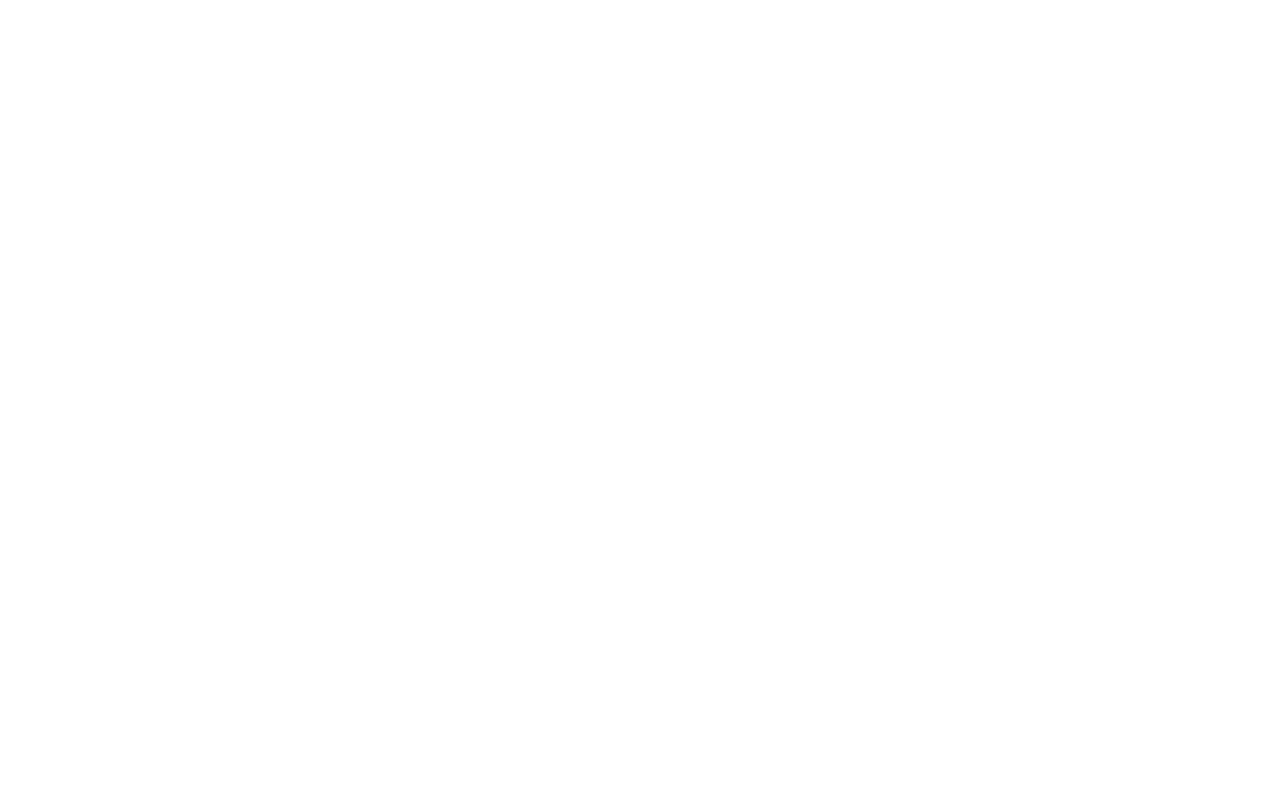
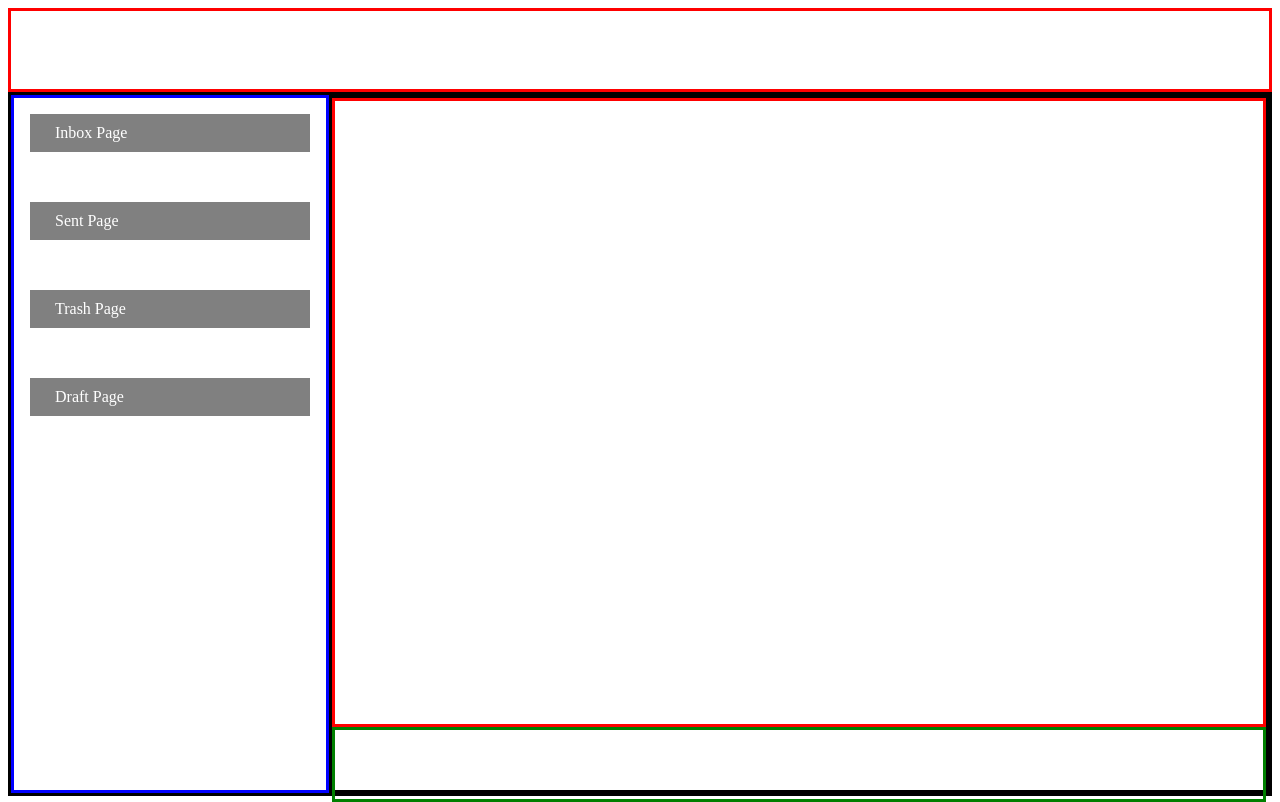
Before and after one commit to karthickvkumar/react-learning-batch-1, a React (Create React App) app: page /mail in a window 1280 px wide. Built offline with nearby package versions, Linux system fonts and the light colour scheme.

Commit message:
nested routing

```diff
--- a/src/App.js
+++ b/src/App.js
@@ -5,6 +5,7 @@
 import Contact from './pages/contact';
 import Product from './pages/product';
 import LoginPage from './pages/login-page';
+import Mail from './pages/mail';
 
 class App extends Component{
 
@@ -17,6 +18,7 @@
           <Route path="/about-us" component={AboutUs}></Route>
           <Route path="/contact" component={Contact}></Route>
           <Route path="/product" component={Product}></Route>
+          <Route path="/mail" component={Mail}></Route>
         </Switch>
       </BrowserRouter>
     )
--- /dev/null
+++ b/src/pages/draft-page.js
@@ -0,0 +1,14 @@
+import React, {Component} from "react";
+
+class Draft extends Component{
+
+  render(){
+    return(
+      <div>
+        <h1>This is a Draft Page</h1>
+      </div>
+    )
+  }
+}
+
+export default Draft;
--- a/src/pages/home.js
+++ b/src/pages/home.js
@@ -14,6 +14,8 @@
         <NavLink to="/product">Products</NavLink>
         <br/>
         <NavLink to="/contact">Contact</NavLink>
+        <br/>
+        <NavLink to="/mail">Go to Mail Page</NavLink>
       </div>
     )
   }
--- /dev/null
+++ b/src/pages/inbox-page.js
@@ -0,0 +1,14 @@
+import React, {Component} from "react";
+
+class Inbox extends Component{
+
+  render(){
+    return(
+      <div>
+        <h1>This is a Inbox Page</h1>
+      </div>
+    )
+  }
+}
+
+export default Inbox;
--- /dev/null
+++ b/src/pages/mail.js
@@ -0,0 +1,43 @@
+import React , {Component} from "react";
+import {Switch, Route, NavLink} from 'react-router-dom';
+import Inbox from './inbox-page';
+import Sent from './sent-page';
+import Trash from './trash-page';
+import Draft from './draft-page';
+
+class Mail extends Component{
+
+  render(){
+    return(
+      <div className="main-content">
+        <div className="header"></div>
+        <div className="body">
+          <div className="sidebar">
+            <NavLink className="btn" activeClassName="active-btn" to="/mail/inbox">Inbox Page</NavLink>
+            <br/>
+            <NavLink className="btn" activeClassName="active-btn" to="/mail/sent">Sent Page</NavLink>
+            <br/>
+            <NavLink className="btn" activeClassName="active-btn" to="/mail/trash">Trash Page</NavLink>
+            <br/>
+            <NavLink className="btn" activeClassName="active-btn" to="/mail/draft">Draft Page</NavLink>
+            <br/>
+          </div>
+          <div className="content">
+            <div className="pages">
+              {/* Here Page */}
+              <Switch>
+                <Route path="/mail/inbox" component={Inbox}></Route>
+                <Route path="/mail/sent" component={Sent}></Route>
+                <Route path="/mail/trash" component={Trash}></Route>
+                <Route path="/mail/draft" component={Draft}></Route>
+              </Switch>
+            </div>
+            <div className="footer"></div>
+          </div>
+        </div>
+      </div>
+    )
+  }
+}
+
+export default Mail;
--- /dev/null
+++ b/src/pages/sent-page.js
@@ -0,0 +1,14 @@
+import React, {Component} from "react";
+
+class Sent extends Component{
+
+  render(){
+    return(
+      <div>
+        <h1>This is a Sent Page</h1>
+      </div>
+    )
+  }
+}
+
+export default Sent;
--- /dev/null
+++ b/src/pages/trash-page.js
@@ -0,0 +1,14 @@
+import React, {Component} from "react";
+
+class Trash extends Component{
+
+  render(){
+    return(
+      <div>
+        <h1>This is a Trash Page</h1>
+      </div>
+    )
+  }
+}
+
+export default Trash;
--- a/src/style.css
+++ b/src/style.css
@@ -20,3 +20,56 @@
 .car-img{
   width: 200px;
 }
+
+.main-content{
+  height: 97vh;
+}
+
+.header {
+  height: 10%;
+  border: 3px solid red;
+}
+
+.body {
+  height: 90%;
+  border: 3px solid;
+  display: flex;
+  flex-direction: row;
+}
+
+.sidebar{
+  border: 3px solid blue;
+    width: 25%;
+}
+
+.content{
+  border: 3px solid;
+  width: 75%;
+}
+
+.pages{
+  border: 3px solid red;
+    height: 90%;
+}
+
+.footer{
+  border: 3px solid green;
+  height: 10%;
+}
+
+.btn{
+  border: 1px solid;
+    padding-top: 10px;
+    padding-bottom: 10px;
+    padding-left: 25px;
+    padding-right: 25px;
+    display: block;
+    background-color: gray;
+    color: white;
+    text-decoration: none;
+    margin: 15px;
+}
+
+.active-btn{
+  background-color: blue;
+}
```
